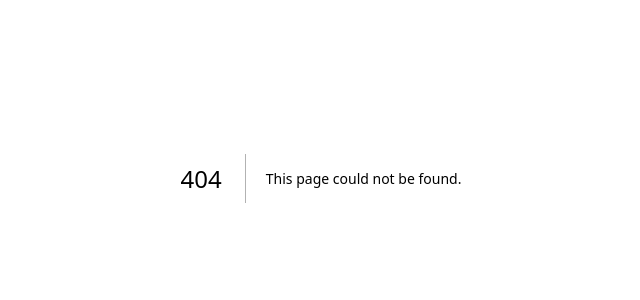
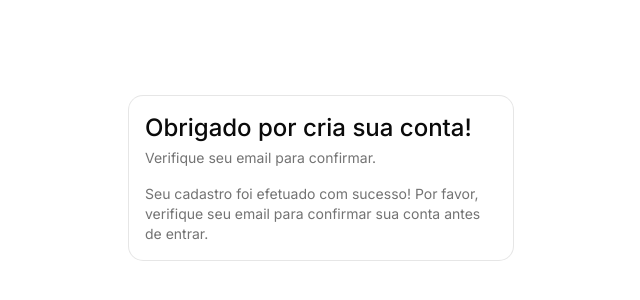
Before and after one commit to SamuelHeluany/it-help-learn, a Next.js app: page /sign-up-success in a window 1280 px wide. Before the commit this address had no page. Shown: the part 222-522 px from the top of the page, without its empty margins (319-959 px from the left). Built offline with nearby package versions, Linux system fonts and the light colour scheme.

Commit message:
refactor: change folder name auth to (auth)

```diff
--- /dev/null
+++ b/app/(auth)/confirm/route.ts
@@ -0,0 +1,32 @@
+import { type EmailOtpType } from "@supabase/supabase-js";
+import { redirect } from "next/navigation";
+import { type NextRequest } from "next/server";
+
+import { createClient } from "@/lib/server";
+
+export async function GET(request: NextRequest) {
+  const { searchParams } = new URL(request.url);
+  const token_hash = searchParams.get("token_hash");
+  const type = searchParams.get("type") as EmailOtpType | null;
+  const _next = searchParams.get("next");
+  const next = _next?.startsWith("/") ? _next : "/";
+
+  if (token_hash && type) {
+    const supabase = await createClient();
+
+    const { error } = await supabase.auth.verifyOtp({
+      type,
+      token_hash,
+    });
+    if (!error) {
+      // redirect user to specified redirect URL or root of app
+      redirect(next);
+    } else {
+      // redirect the user to an error page with some instructions
+      redirect(`/auth/error?error=${error?.message}`);
+    }
+  }
+
+  // redirect the user to an error page with some instructions
+  redirect(`/auth/error?error=No token hash or type`);
+}
--- /dev/null
+++ b/app/(auth)/error/page.tsx
@@ -0,0 +1,26 @@
+import { Card, CardContent, CardHeader, CardTitle } from '@/components/ui/card'
+
+export default async function Page({ searchParams }: { searchParams: Promise<{ error: string }> }) {
+  const params = await searchParams
+
+  return (
+    <div className="flex min-h-svh w-full items-center justify-center p-6 md:p-10">
+      <div className="w-full max-w-sm">
+        <div className="flex flex-col gap-6">
+          <Card>
+            <CardHeader>
+              <CardTitle className="text-2xl">Sorry, something went wrong.</CardTitle>
+            </CardHeader>
+            <CardContent>
+              {params?.error ? (
+                <p className="text-sm text-muted-foreground">Code error: {params.error}</p>
+              ) : (
+                <p className="text-sm text-muted-foreground">An unspecified error occurred.</p>
+              )}
+            </CardContent>
+          </Card>
+        </div>
+      </div>
+    </div>
+  )
+}
--- /dev/null
+++ b/app/(auth)/forgot-password/page.tsx
@@ -0,0 +1,11 @@
+import { ForgotPasswordForm } from "@/components/forgot-password-form";
+
+export default function Page() {
+  return (
+    <div className="flex min-h-svh w-full items-center justify-center p-6 md:p-10">
+      <div className="w-full">
+        <ForgotPasswordForm />
+      </div>
+    </div>
+  );
+}
--- /dev/null
+++ b/app/(auth)/login/page.tsx
@@ -0,0 +1,11 @@
+import { LoginForm } from "@/components/login-form";
+
+export default function Page() {
+  return (
+    <div className="flex min-h-svh w-full items-center justify-center p-6 md:p-10">
+      <div className="w-full">
+        <LoginForm />
+      </div>
+    </div>
+  );
+}
--- /dev/null
+++ b/app/(auth)/sign-up-success/page.tsx
@@ -0,0 +1,34 @@
+import {
+  Card,
+  CardContent,
+  CardDescription,
+  CardHeader,
+  CardTitle,
+} from "@/components/ui/card";
+
+export default function Page() {
+  return (
+    <div className="flex min-h-svh w-full items-center justify-center p-6 md:p-10">
+      <div className="w-full max-w-sm">
+        <div className="flex flex-col gap-6">
+          <Card>
+            <CardHeader>
+              <CardTitle className="text-2xl">
+                Obrigado por cria sua conta!
+              </CardTitle>
+              <CardDescription>
+                Verifique seu email para confirmar.
+              </CardDescription>
+            </CardHeader>
+            <CardContent>
+              <p className="text-sm text-muted-foreground">
+                Seu cadastro foi efetuado com sucesso! Por favor, verifique seu
+                email para confirmar sua conta antes de entrar.
+              </p>
+            </CardContent>
+          </Card>
+        </div>
+      </div>
+    </div>
+  );
+}
--- /dev/null
+++ b/app/(auth)/sign-up/page.tsx
@@ -0,0 +1,11 @@
+import { SignUpForm } from "@/components/sign-up-form";
+
+export default function Page() {
+  return (
+    <div className="flex min-h-svh w-full items-center justify-center p-6 md:p-10">
+      <div className="w-full">
+        <SignUpForm />
+      </div>
+    </div>
+  );
+}
--- /dev/null
+++ b/app/(auth)/update-password/page.tsx
@@ -0,0 +1,11 @@
+import { UpdatePasswordForm } from '@/components/update-password-form'
+
+export default function Page() {
+  return (
+    <div className="flex min-h-svh w-full items-center justify-center p-6 md:p-10">
+      <div className="w-full max-w-sm">
+        <UpdatePasswordForm />
+      </div>
+    </div>
+  )
+}
```
